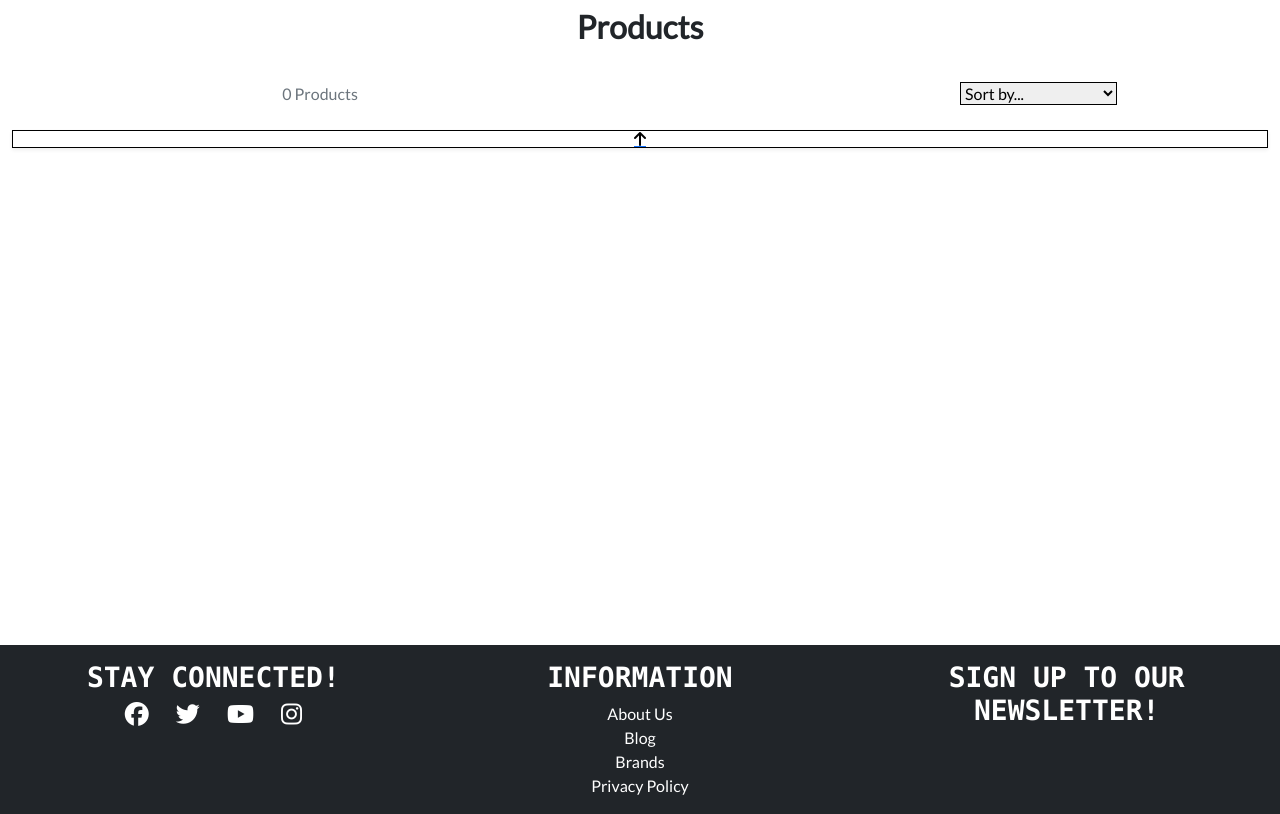
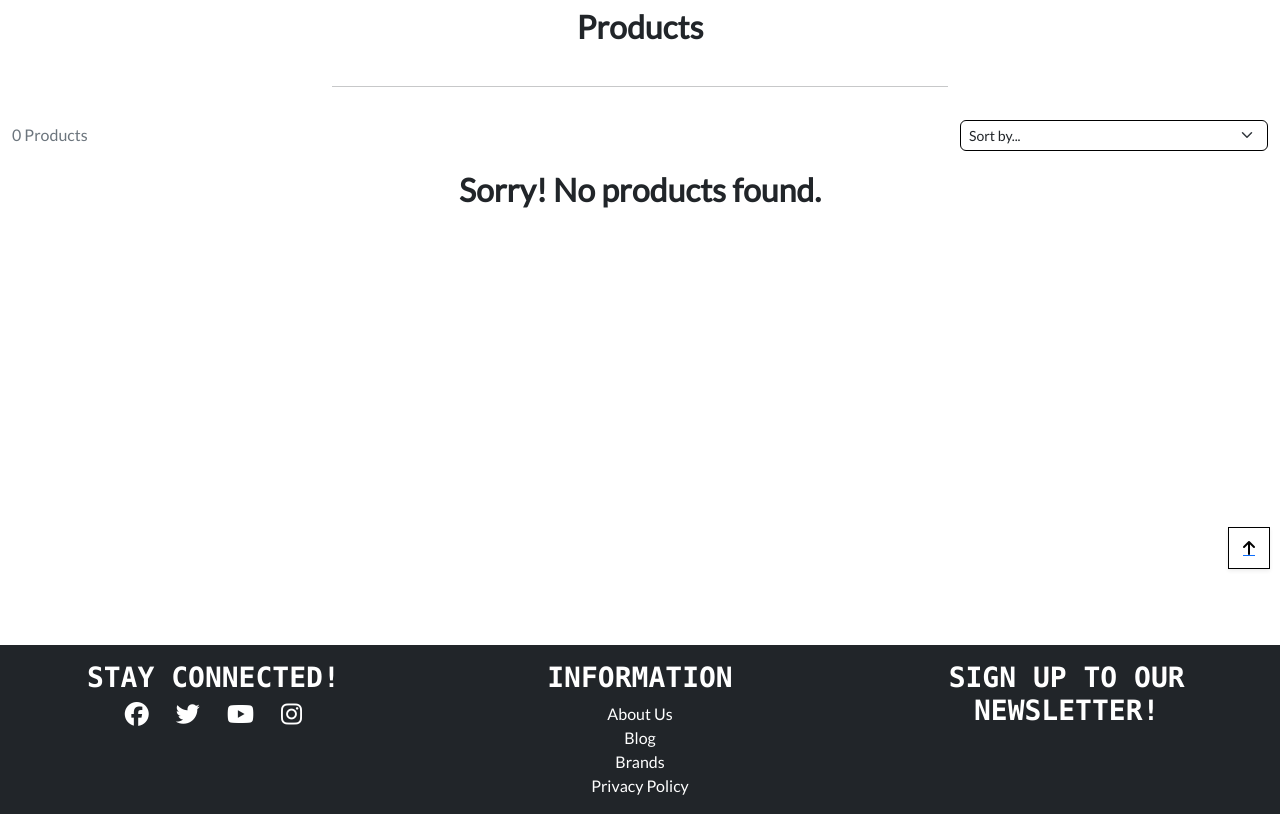
Before and after one commit to JackDay94/Project5-atopc, a Django app: page /products/?category=keyboards in a window 1280 px wide. Shown: the part 221-1035 px from the top of the page. Run offline with Django 3.2, Linux system fonts and the light colour scheme; tables that the repository leaves empty hold one stand-in row (values such as "Sample post"); some libraries are stand-ins or nearby versions; some web fonts are replaced.

Commit message:
feat: Add heading if no products are found and add products.css

```diff
--- /dev/null
+++ b/products/static/products/css/products.css
@@ -0,0 +1,7 @@
+.btt-button {
+    height: 42px;
+    width: 42px;
+    position: fixed;
+    bottom: 10px;
+    right: 10px;
+}
--- a/products/templates/products/products.html
+++ b/products/templates/products/products.html
@@ -1,5 +1,9 @@
 {% extends 'base.html' %}
 {% load static %}
+
+{% block extra_css %}
+<link rel="stylesheet" href="{% static 'products/css/products.css' %}">
+{% endblock %}
 
 {% block extra_title %}
 Browse Our Store
@@ -10,12 +14,17 @@ Browse Our Store
             Products
         </h2>
         <div class="row">
-            <div class="col text-center mt-2">
+            <div class="col text-center mt-2 mb-2">
                 {% for c in current_categories %}
                     <a class="category-badge text-decoration-none" href="{% url 'products' %}?category={{ c.name }}">
-                        <span class="p-2 mt-2 badge badge-white text-black rounded-0 border border-dark">{{ c.friendly_name }}</span>
+                        <span class="p-2 mt-2 badge bg-dark text-white border-0">{{ c.friendly_name }}</span>
                     </a>
                 {% endfor %}
+            </div>
+        </div>
+        <div class="row justify-content-center d-none d-md-flex">
+            <div class="col-6">
+                <hr class="w-100">
             </div>
         </div>
         <div class="row">
@@ -23,7 +32,7 @@ Browse Our Store
                 <div class="row mt-1 mb-2">
                     <div class="col-12 col-md-6 my-auto order-md-last d-flex justify-content-center justify-content-md-end">
                         <div class="sort-select-wrapper w-50">
-                            <select id="sort-selector" class="custom-select custom-select-sm rounded-0 border border-{% if current_sorting != 'None_None' %}info{% else %}black{% endif %}">
+                            <select id="sort-selector" class="w-100 form-select form-select-sm border border-{% if current_sorting != 'None_None' %}info{% else %}black{% endif %}">
                                 <option value="reset" {% if current_sorting == 'None_None' %}selected{% endif %}>Sort by...</option>
                                 <option value="price_asc" {% if current_sorting == 'price_asc' %}selected{% endif %}>Price (low to high)</option>
                                 <option value="price_desc" {% if current_sorting == 'price_desc' %}selected{% endif %}>Price (high to low)</option>
@@ -37,14 +46,21 @@ Browse Our Store
                         </div>
                     </div>
                     <div class="col-12 col-md-6 order-md-first">
-                        <p class="text-muted mt-3 text-center text-md-left">
+                        <p class="text-muted mt-3 text-center text-md-start">
                             {% if search_term or current_categories or current_sorting != 'None_None' %}
-                                <span class="small"><a href="{% url 'products' %}">Products Home</a> | </span>
+                                <span class="small"><a href="{% url 'products' %}" class="text-decoration-none">Products Home</a> | </span>
                             {% endif %}
                             {{ products|length }} Products{% if search_term %} found for <strong>"{{ search_term }}"</strong>{% endif %}
                         </p>
                     </div>
                 </div>
+                {% if products.count == 0 %}
+                <div class="row mt-2">
+                    <div class="col-12">
+                        <h2 class="fw-bold text-center">Sorry! No products found.</h2>
+                    </div>
+                </div>
+                {% endif %}
                 <div class="row">
                     {% for product in products %}
                         <div class="col-sm-6 col-md-6 col-lg-4 col-xl-3">
@@ -56,10 +72,10 @@ Browse Our Store
                                 <p class="text-start ps-2 fw-bold lead mb-0">£{{ product.price }}</p>
                                 <p class="text-start ps-2 fs-6 mb-0">{{ product.average_rating }} / 5 <i
                                             class="fa-solid fa-star star-rating text-warning"></i></p>
-                                <p class="text-start ps-2"><a href="#" class="text-decoration-none text-muted fs-6 category-tag"><i
+                                <p class="text-start ps-2 mb-0"><a href="#" class="text-decoration-none text-muted fs-6 category-tag"><i
                                             class="fa-solid fa-tags mr-2"></i> {{ product.category.friendly_name }}</a></p>
                                 {% if request.user.is_superuser %}
-                                    <small class="ml-3">
+                                    <small>
                                         <a href="#">Edit</a>
                                         <a href="#" class="text-danger">Delete</a>
                                     </small>
```
